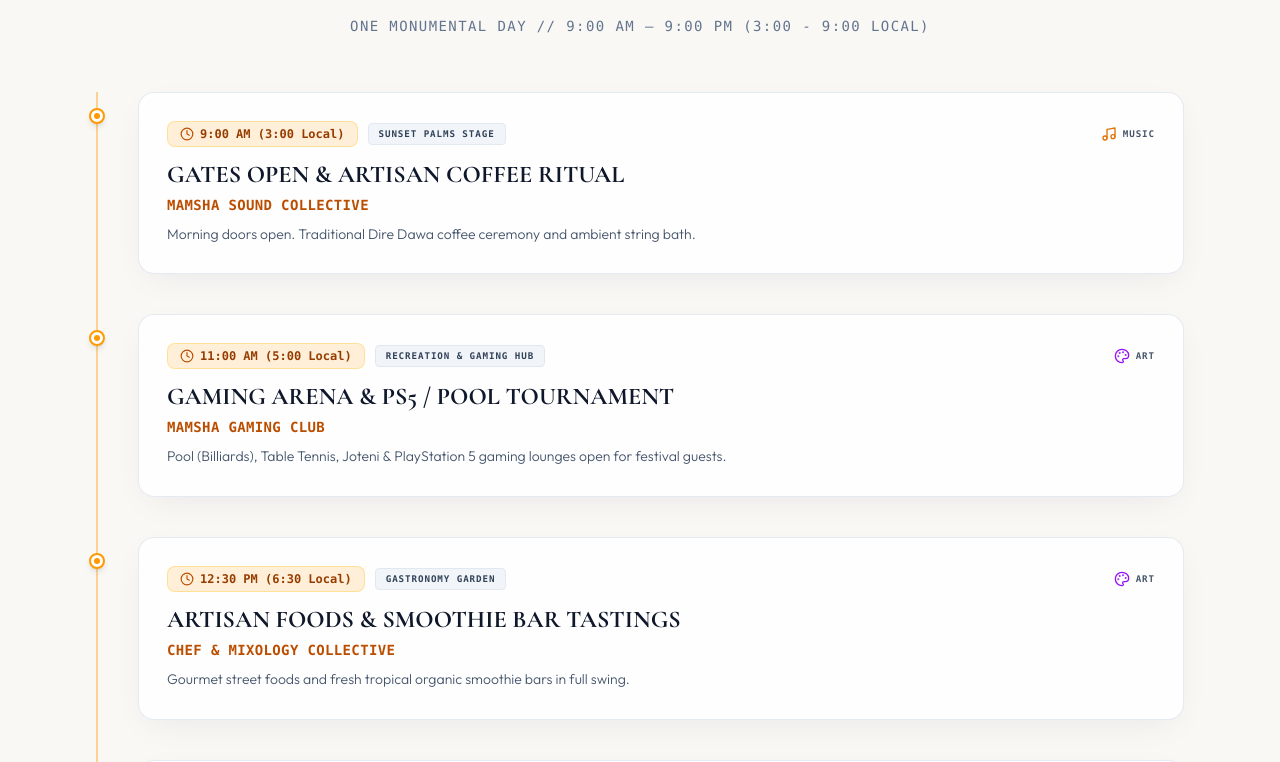
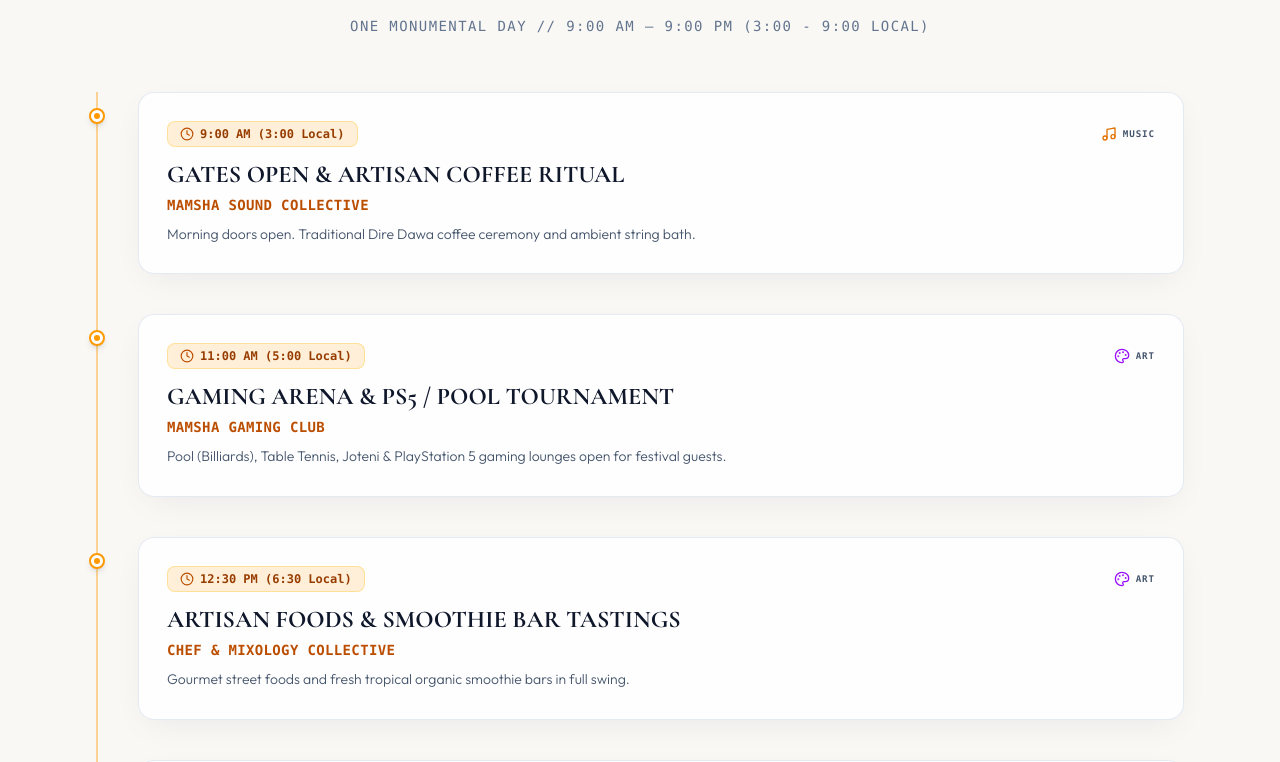
Before and after one commit to maridebahiru/kezira, a React (Vite) app: page / in a window 1280 px wide. Shown: the part 6020-6782 px from the top of the page. Built offline with nearby package versions, Linux system fonts and the light colour scheme; no server answers.

Commit message:
chore: remove stage badges from Cinematic Programme timeline UI

```diff
--- a/src/components/ScheduleSection.tsx
+++ b/src/components/ScheduleSection.tsx
@@ -85,9 +85,6 @@ export const ScheduleSection: React.FC = () => {
                           <Clock className="w-3.5 h-3.5 text-amber-700" />
                           <span>{item.time}</span>
                         </div>
-                        <span className="text-3xs font-mono tracking-widest text-slate-700 font-bold uppercase px-2.5 py-1 rounded bg-slate-100 border border-slate-200">
-                          {item.stage}
-                        </span>
                       </div>
 
                       <div className="flex items-center gap-3">
```
